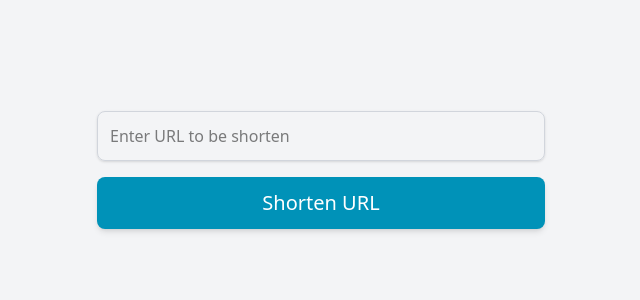
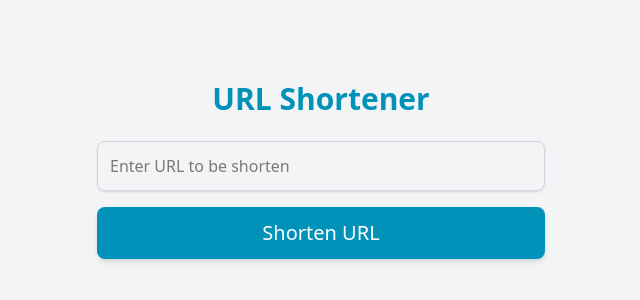
Before and after one commit to yagitgadhok/url-shortener, a React (Vite) app in the folder frontend/url-shortener/: page / in a window 1280 px wide. Shown: the part 230-530 px from the top of the page, without its empty margins (319-959 px from the left). Built offline with nearby package versions, Linux system fonts and the light colour scheme.

Commit message:
url-shortener app completed

```diff
--- a/frontend/url-shortener/src/App.jsx
+++ b/frontend/url-shortener/src/App.jsx
@@ -20,6 +20,8 @@
 
   return (
     <div className="flex flex-col items-center justify-center min-h-screen bg-gray-100">
+      <h1 className="text-3xl font-bold text-cyan-600">URL Shortener</h1>
+      <br />
       <input
         value={originalUrl}
         onChange={(e) => {
```
